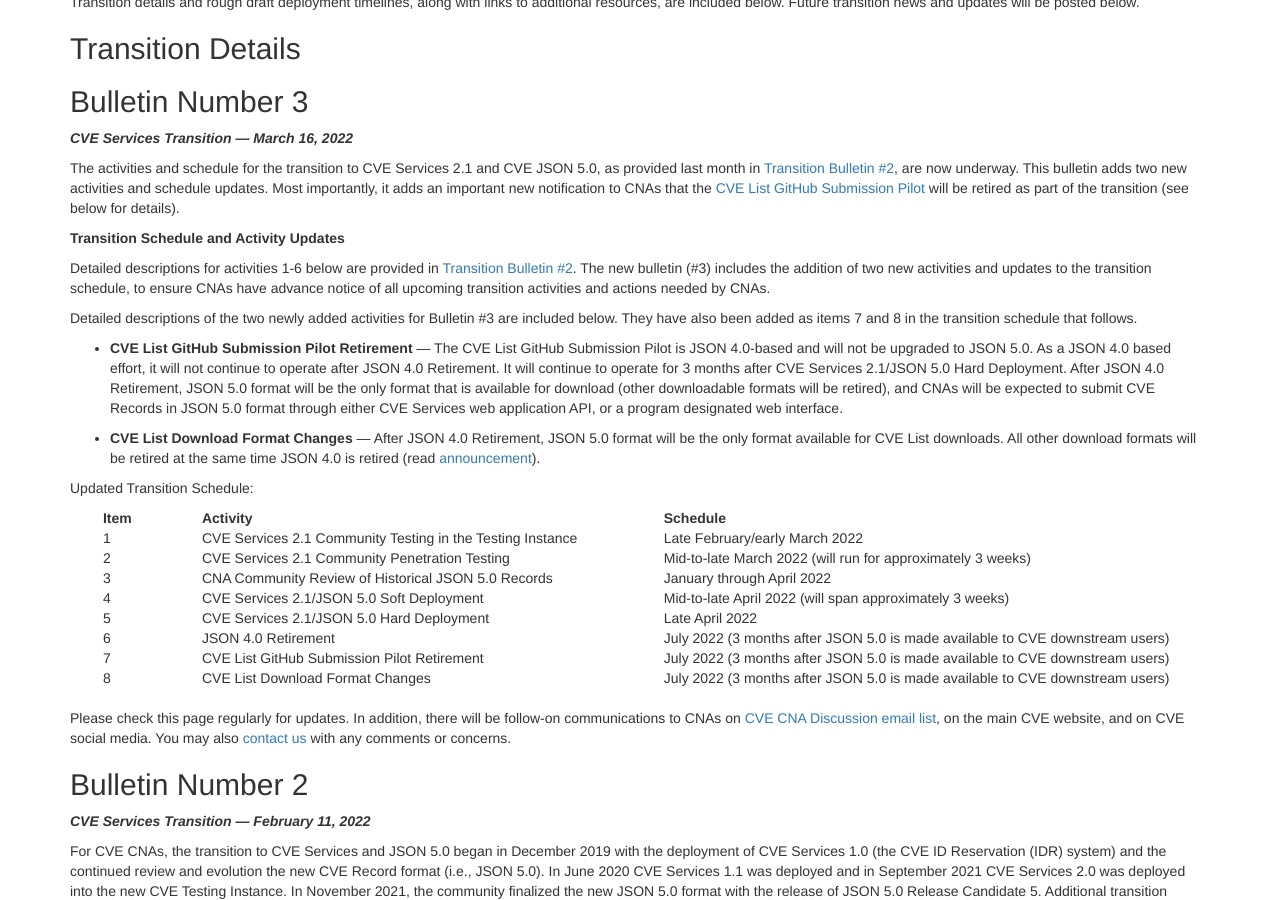
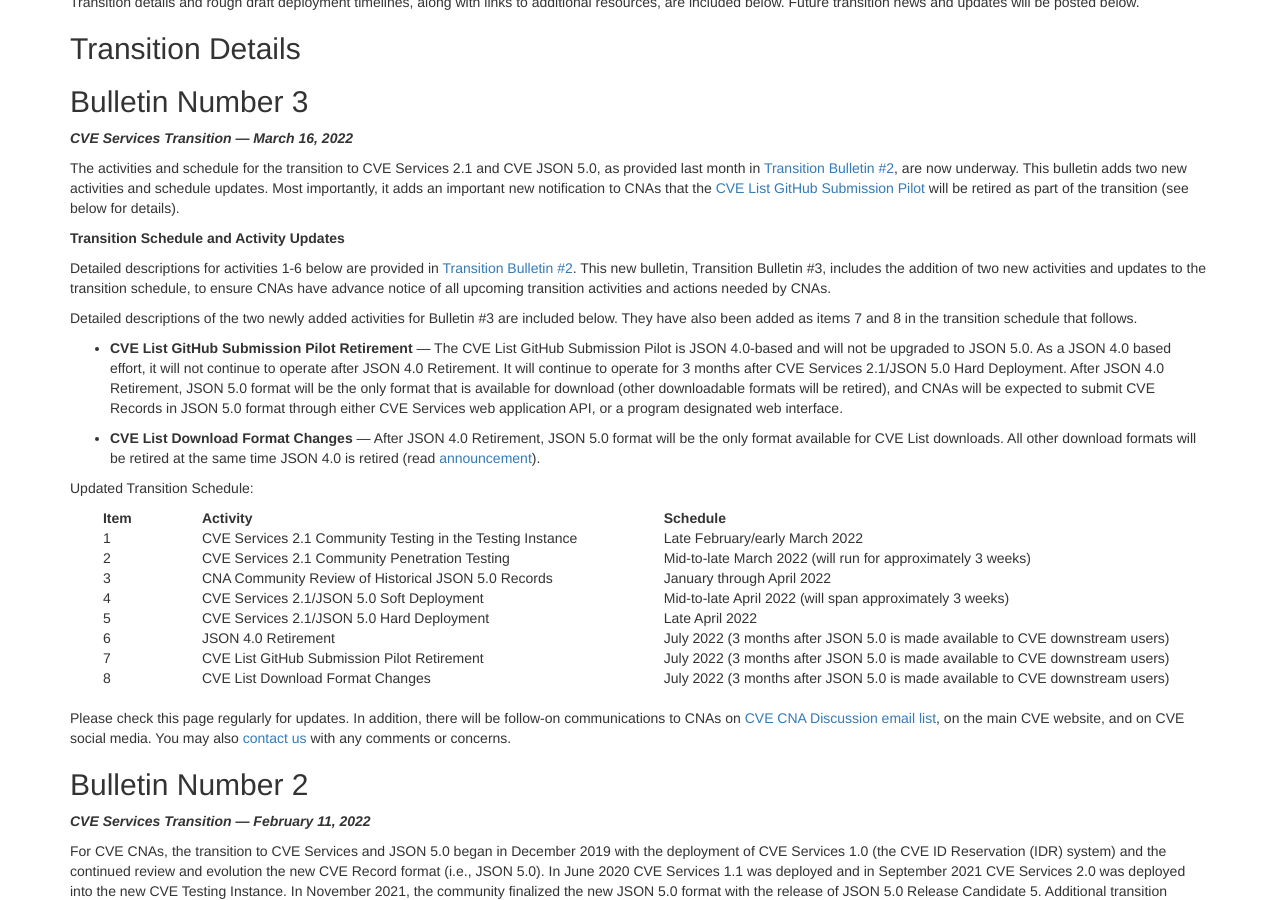
Before and after one commit to CVEProject/cveproject.github.io, a Jekyll site: the page built from automation-transition.md, in a window 1280 px wide and 900 px high, scrolled down 423 px. Built offline with Jekyll 4.4.1, drawn with Linux system fonts in a browser that asks for light colours; nearby versions of some CDN libraries.

Commit message:
Update automation-transition.md

```diff
--- a/automation-transition.md
+++ b/automation-transition.md
@@ -20,7 +20,7 @@ The activities and schedule for the transition to CVE Services 2.1 and CVE JSON
 
 <strong>Transition Schedule and Activity Updates</strong>
 
-Detailed descriptions for activities 1-6 below are provided in [Transition Bulletin #2](https://cveproject.github.io/automation-transition#bulletin-number-2). The new bulletin (#3) includes the addition of two new activities and updates to the transition schedule, to ensure CNAs have advance notice of all upcoming transition activities and actions needed by CNAs.
+Detailed descriptions for activities 1-6 below are provided in [Transition Bulletin #2](https://cveproject.github.io/automation-transition#bulletin-number-2). This new bulletin, Transition Bulletin #3, includes the addition of two new activities and updates to the transition schedule, to ensure CNAs have advance notice of all upcoming transition activities and actions needed by CNAs.
 
 Detailed descriptions of the two newly added activities for Bulletin #3 are included below. They have also been added as items 7 and 8 in the transition schedule that follows.
 
```
